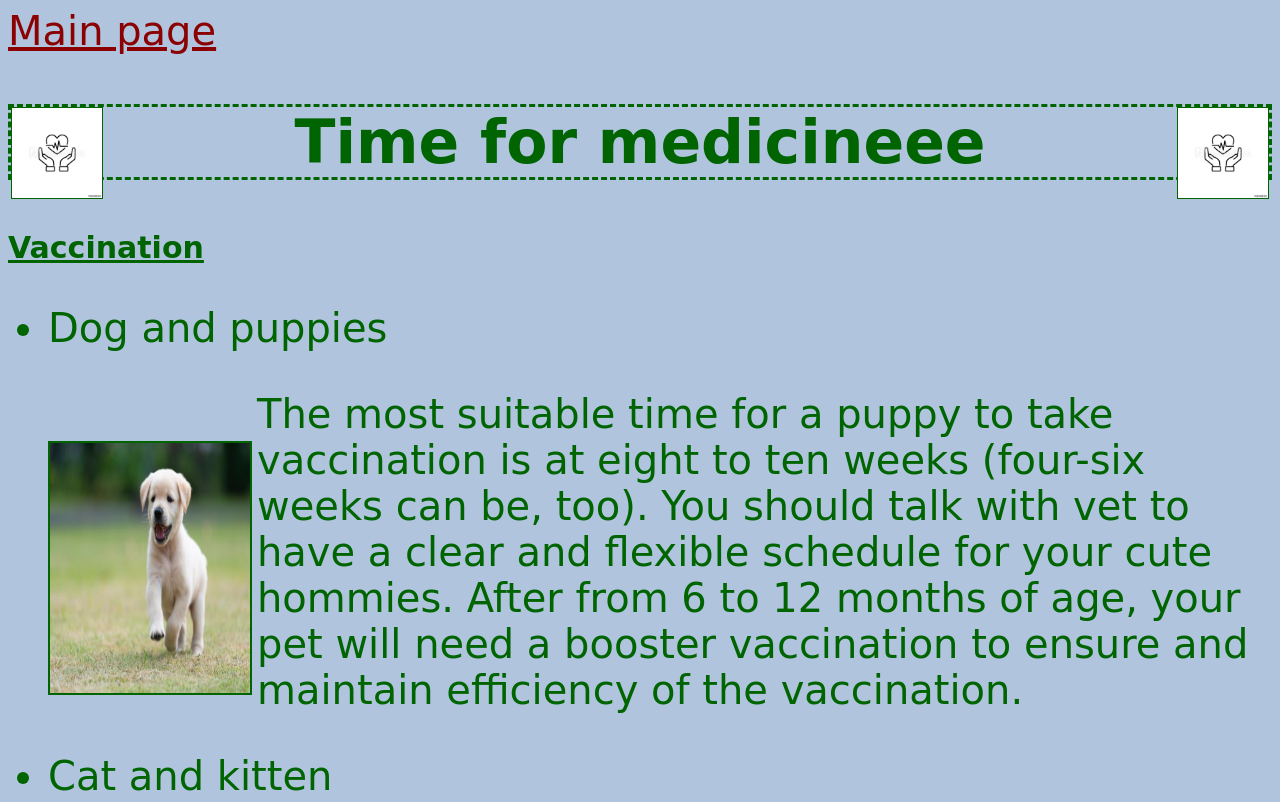
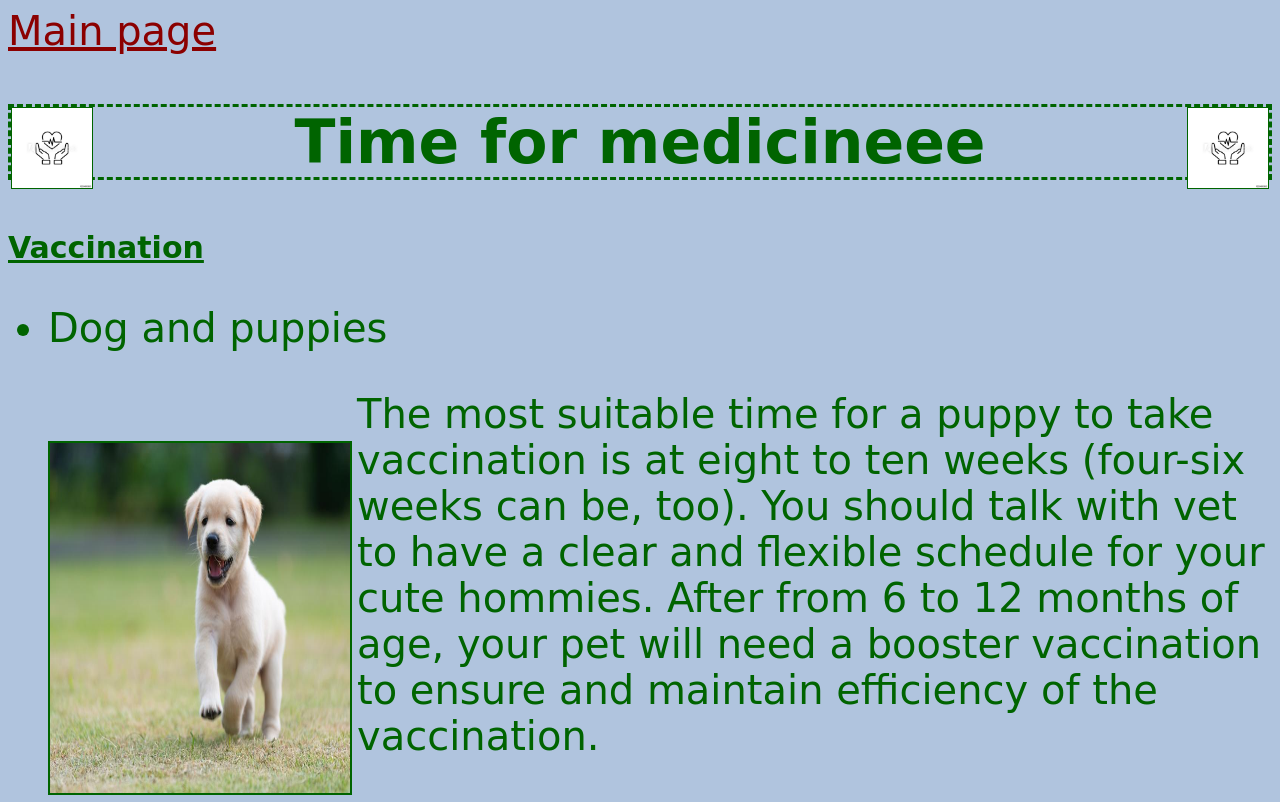
Before and after one commit to Technocat1712/NAnh_Phan.github.io, a plain HTML site: page Health_care.html in a window 1280 px wide. Shown: the top 802 px of the page. Drawn offline with Linux system fonts and the light colour scheme.

Commit message:
Update style-4.css

```diff
--- a/style-4.css
+++ b/style-4.css
@@ -16,8 +16,8 @@ h3{
 
 .top-img{
   float: left;
-  height: 250px;
-  width: 200px;
+  height: 350px;
+  width: 300px;
   border: solid 2px;
   margin-right: 5px;
    margin-top:50px;
@@ -36,15 +36,15 @@ a{
 }
 .small-img{
   float: left;
-  height:90px;
-  width:90px;
+  height:80px;
+  width:80px;
   border: solid 1px;
   margin-right: 1px;
 }
 .tiny-img{
   float:right;
-  height:90px;
-  width:90px;
+  height:80px;
+  width:80px;
   border: solid 1px;
   margin-left: 1px;
 }
```
